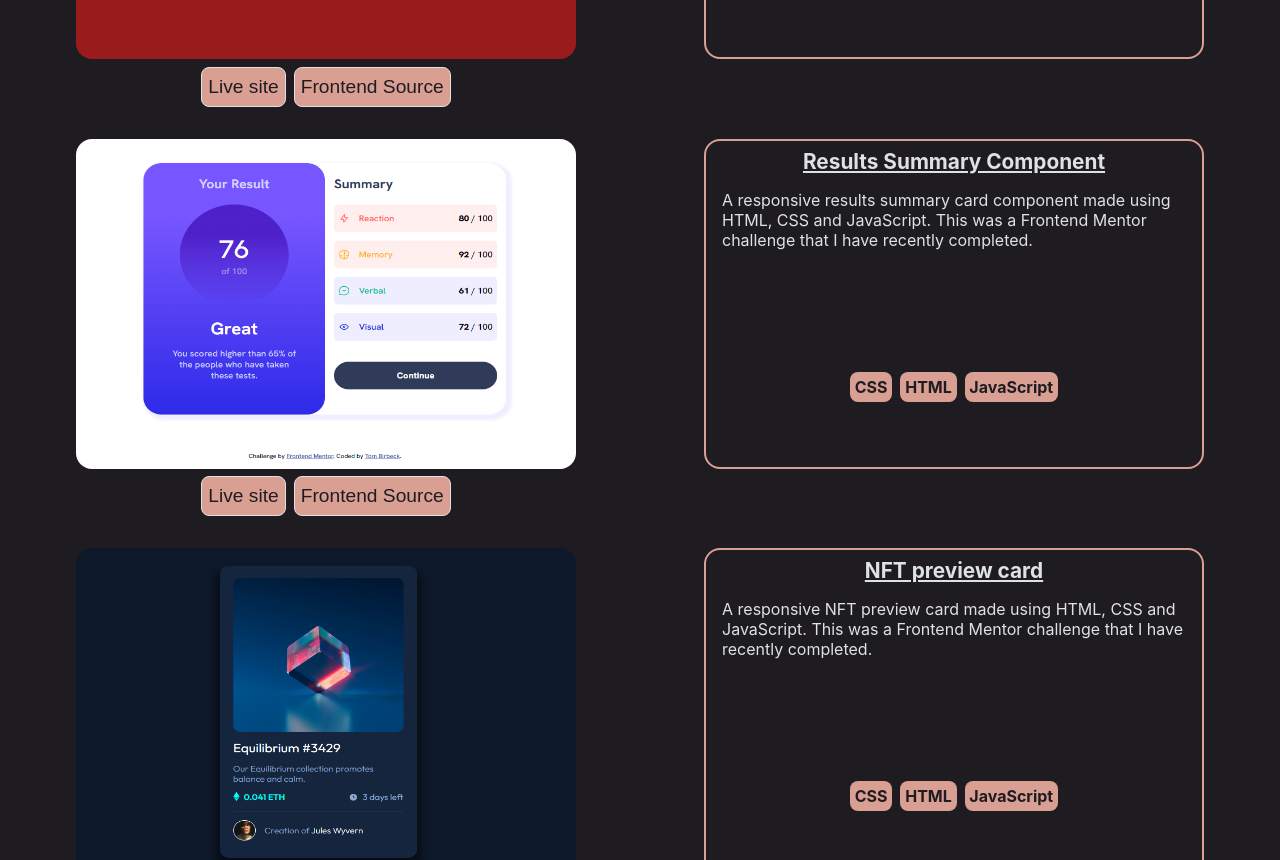
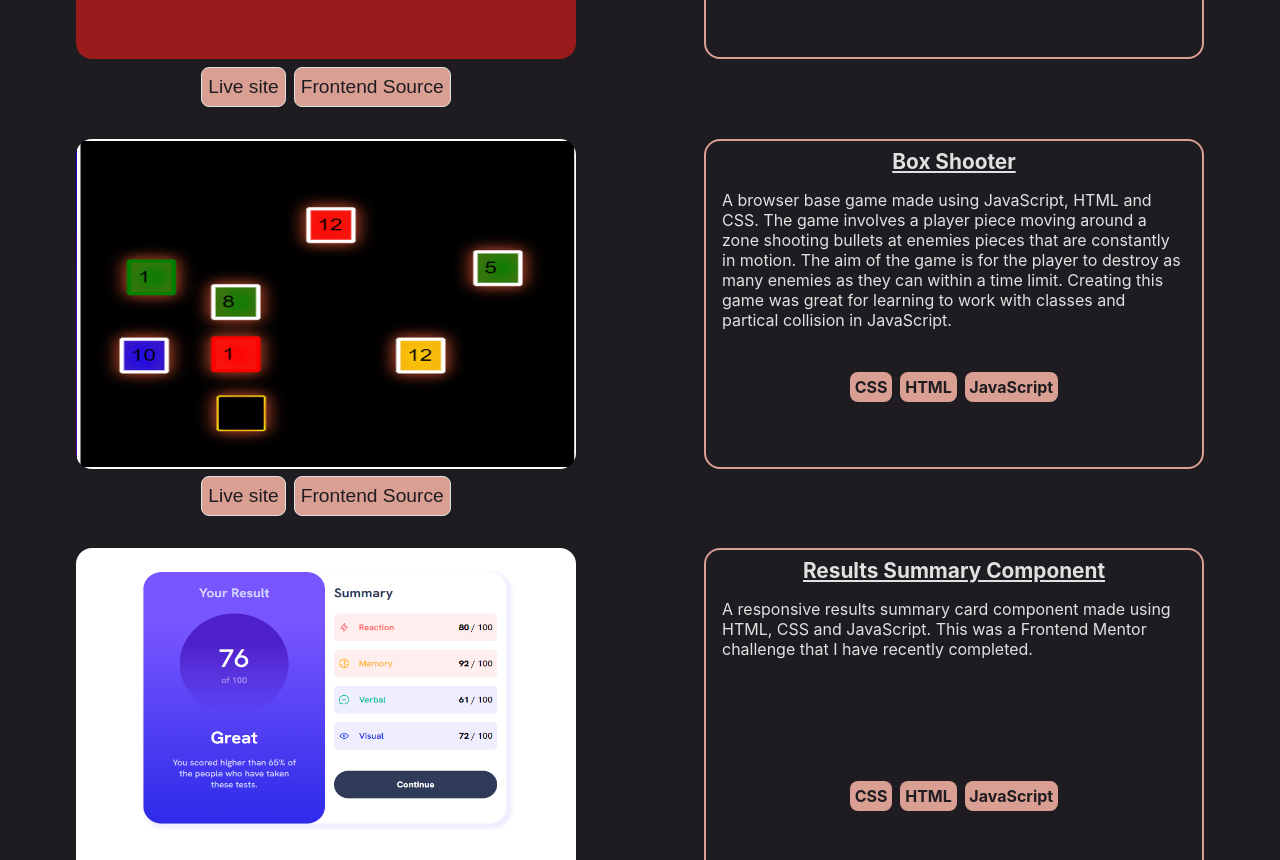
Before and after one commit to TomBirbeck/portfoliov2, a Next.js app: page /projects in a window 1280 px wide. Shown: the part 2480-3340 px from the top of the page. Built offline with nearby package versions, Linux system fonts and the light colour scheme.

Commit message:
added js box shooter to projects

```diff
--- a/pages/projects.js
+++ b/pages/projects.js
@@ -15,6 +15,7 @@ import quizOne from '../assets/quizLogo.png'
 import quizTwo from '../assets/quizapp.PNG'
 import resultsSummary from '../assets/results-summary.PNG'
 import NFT from '../assets/NFT-preview.PNG'
+import boxShooter from '../assets/box-shooter.PNG'
 
 
 const projects = [
@@ -84,6 +85,16 @@ const projects = [
       tech: ['CSS', 'HTML', 'JavaScript'],
     },
     {
+      name: "Box Shooter",
+      img: boxShooter.src,
+      imgTwo: boxShooter.src,
+      live: 'https://tombirbeck.github.io/js-box-shooter/',
+      frontend:
+        'https://github.com/TomBirbeck/js-box-shooter',
+      info: "A browser base game made using JavaScript, HTML and CSS. The game involves a player piece moving around a zone shooting bullets at enemies pieces that are constantly in motion. The aim of the game is for the player to destroy as many enemies as they can within a time limit. Creating this game was great for learning to work with classes and partical collision in JavaScript.",
+      tech: ['CSS', 'HTML', 'JavaScript'],
+    },
+    {
       name: "Results Summary Component",
       img: resultsSummary.src,
       imgTwo: resultsSummary.src,
```
Also changed, not shown: assets/box-shooter.PNG (added).
